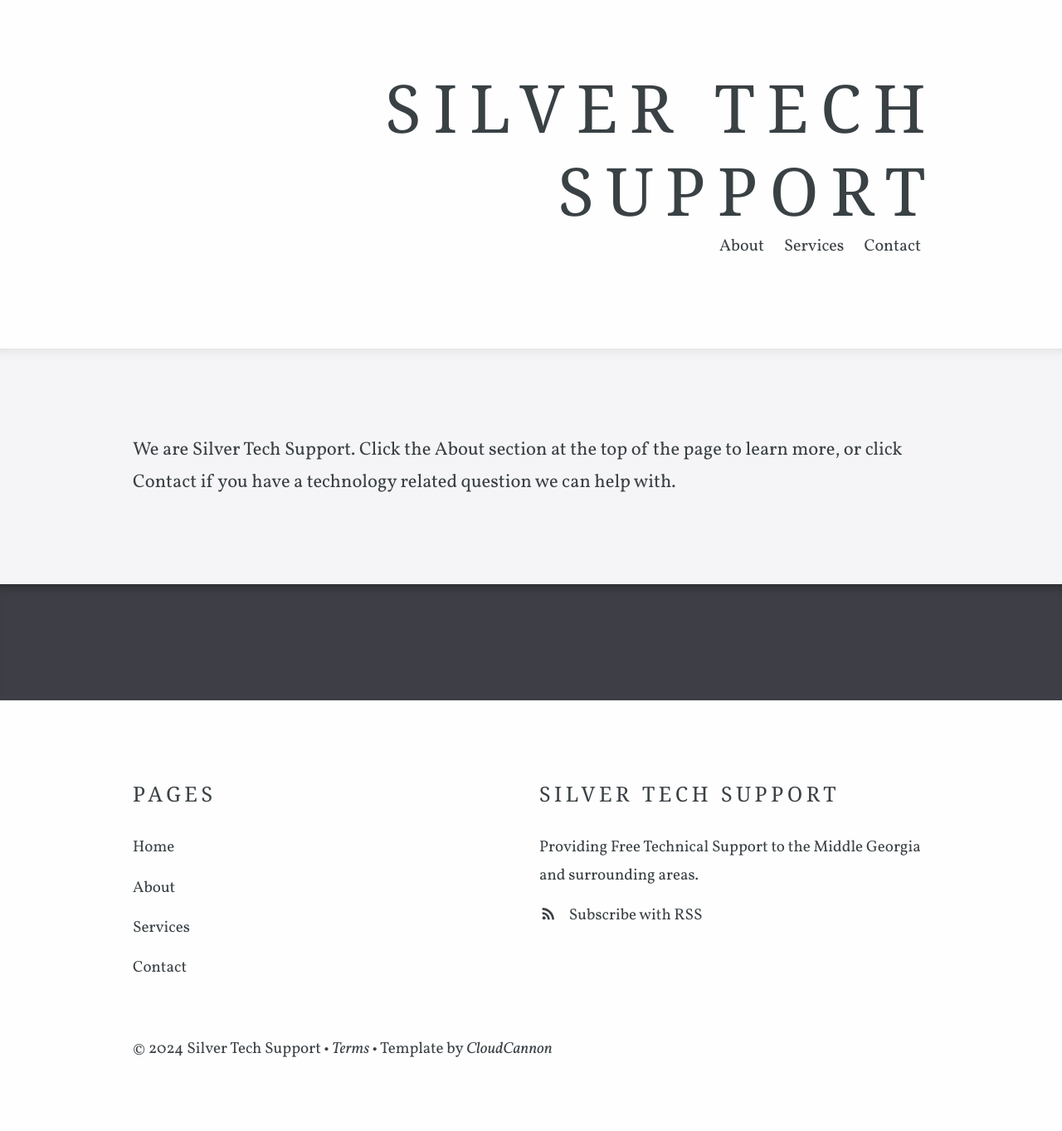
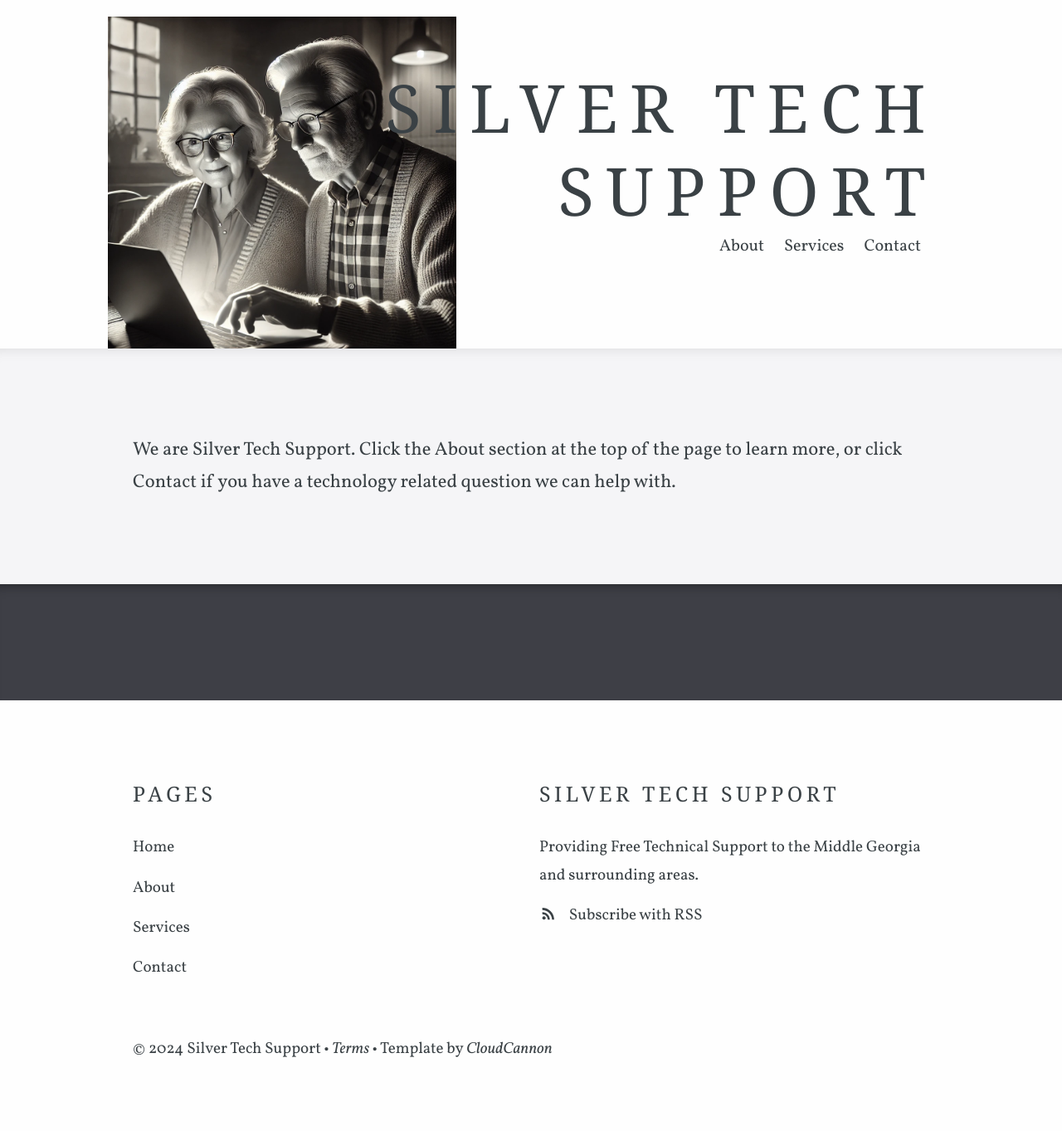
Before and after one commit to chasemassey/StsJusticeTemplate, a Jekyll site: the page built from index.html, in a window 1280 px wide. Shown: the whole page at 83% size. Built offline with Jekyll 4.4.1, drawn with Linux system fonts in a browser that asks for light colours; some web fonts are replaced; the list of posts is cut into pages by our own code.

Commit message:
Update _config.yml

```diff
--- a/_config.yml
+++ b/_config.yml
@@ -37,8 +37,8 @@
       path: ""
     values:
       layout: page
-      background_image_path:
-      image:
+      background_image_path: /Elder.jpg
+      image: /Elder.jpg
   -
     scope:
       path: ""
```
